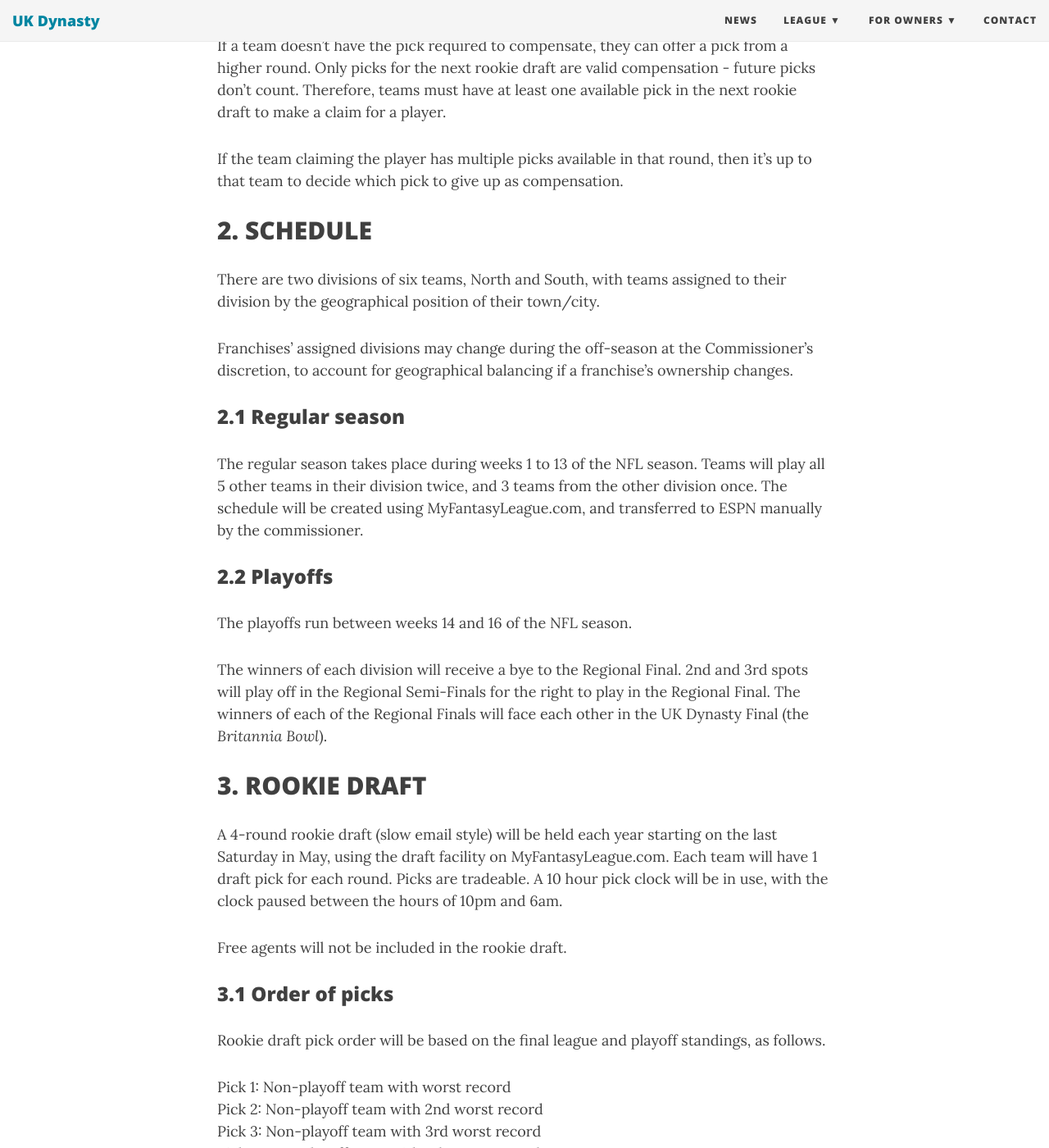
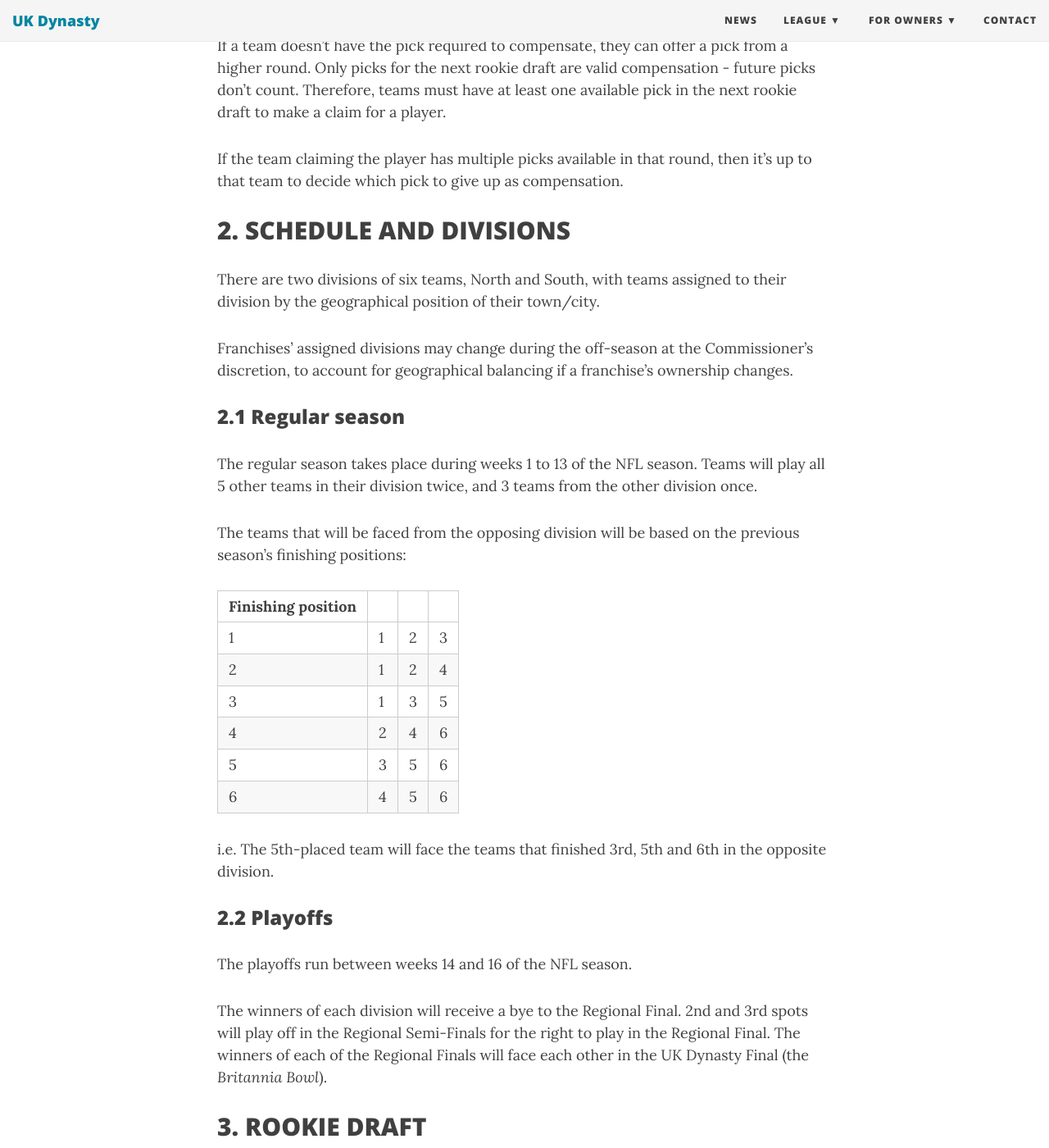
Before and after one commit to UKDynasty/ukdynasty.github.io, a Jekyll site: the page built from bylaws/index.md, in a window 1280 px wide and 1400 px high, scrolled down 3522 px. Shown: the whole window at 82% size. Built offline with Jekyll 4.4.1, drawn with Linux system fonts in a browser that asks for light colours; nearby versions of some CDN libraries.

Commit message:
Inter-divisional matchups logic

```diff
--- a/bylaws/index.md
+++ b/bylaws/index.md
@@ -94,7 +94,7 @@ If a team doesn't have the pick required to compensate, they can offer a pick fr
 
 If the team claiming the player has multiple picks available in that round, then it's up to that team to decide which pick to give up as compensation.
 
-## 2. SCHEDULE
+## 2. SCHEDULE AND DIVISIONS
 
 There are two divisions of six teams, North and South, with teams assigned to their division by the geographical position of their town/city.
 
@@ -102,7 +102,20 @@ Franchises' assigned divisions may change during the off-season at the Commissio
 
 ### 2.1 Regular season
 
-The regular season takes place during weeks 1 to 13 of the NFL season. Teams will play all 5 other teams in their division twice, and 3 teams from the other division once. The schedule will be created using MyFantasyLeague.com, and transferred to ESPN manually by the commissioner.
+The regular season takes place during weeks 1 to 13 of the NFL season. Teams will play all 5 other teams in their division twice, and 3 teams from the other division once.
+
+The teams that will be faced from the opposing division will be based on the previous season's finishing positions:
+
+| Finishing position |   |   |   |
+|--------------------|---|---|---|
+| 1                  | 1 | 2 | 3 |
+| 2                  | 1 | 2 | 4 |
+| 3                  | 1 | 3 | 5 |
+| 4                  | 2 | 4 | 6 |
+| 5                  | 3 | 5 | 6 |
+| 6                  | 4 | 5 | 6 |
+
+i.e. The 5th-placed team will face the teams that finished 3rd, 5th and 6th in the opposite division.
 
 ### 2.2 Playoffs
 
```
